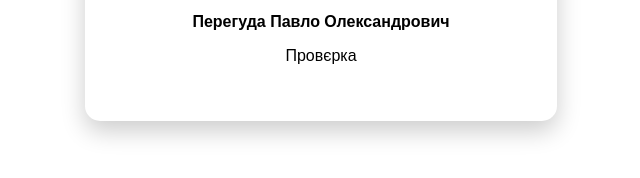
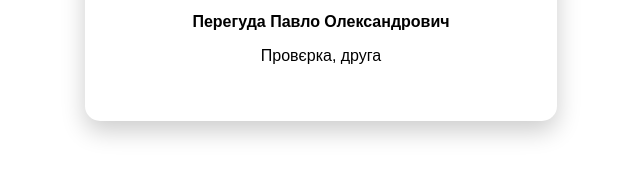
Before and after one commit to Dima1104k/lab5-iit, a plain HTML site: page index.html in a window 1280 px wide. Shown: the part 440-618 px from the top of the page, 319-959 px from the left. Drawn offline with Linux system fonts and the light colour scheme.

Commit message:
Update paragraph text in index.html

```diff
--- a/index.html
+++ b/index.html
@@ -34,7 +34,7 @@
       <p>Виконали студенти групи ІА-33:</p>
       <p><b>Китченко Дмитро Вячеславович</b></p>
       <p><b>Перегуда Павло Олександрович</b></p>
-      <p>Провєрка</p>
+      <p>Провєрка, друга</p>
     </div>
   </body>
 </html>
```
